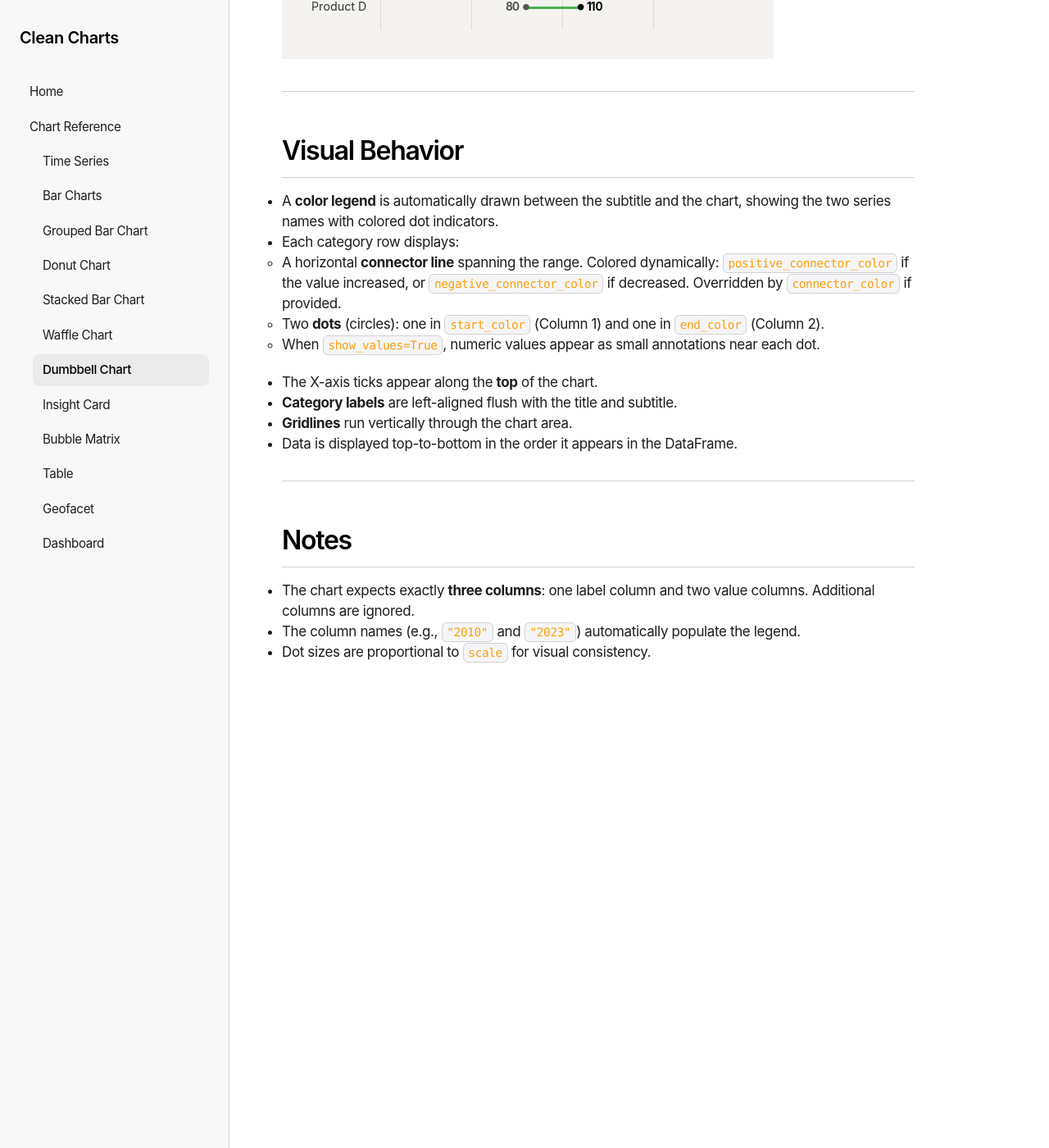
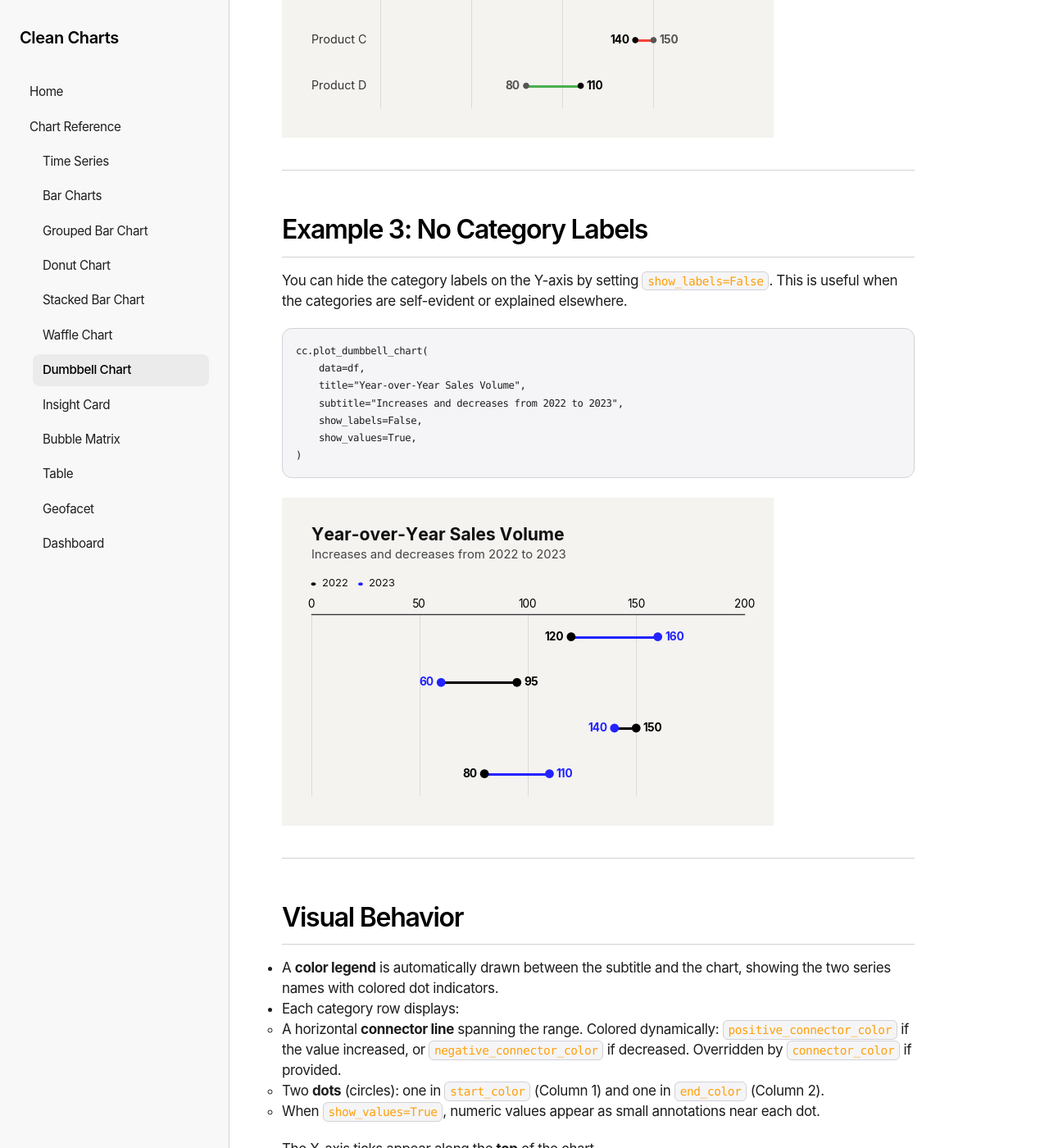
Before and after one commit to raghuramsirigiri/clean_charts_docs, a Jekyll site: the page built from reference/dumbbell.md, in a window 1280 px wide and 1400 px high, scrolled down 5017 px. Shown: the whole window at 82% size. Built offline with Jekyll 4.4.1, drawn with Linux system fonts in a browser that asks for light colours; before the commit the page ends 5894 px from its top, so only the background shows below that; some of the changed text lies outside the part shown.

Commit message:
updated dumbbell chart docs

````diff
--- a/reference/dumbbell.md
+++ b/reference/dumbbell.md
@@ -31,6 +31,7 @@ clean_charts.plot_dumbbell_chart(
     negative_connector_color=None,
     value_suffix="",
     show_values=True,
+    show_labels=True,
     scale_text=True,
 )
 ```
@@ -56,6 +57,7 @@ clean_charts.plot_dumbbell_chart(
 | `negative_connector_color` | `str \| None` | `start_color` | Hex color for the connecting line when the difference is negative (end < start). |
 | `value_suffix`     | `str`            | `""`        | String appended to value annotations. |
 | `show_values`      | `bool`           | `True`      | Display numeric values next to each dot. |
+| `show_labels`      | `bool`           | `True`      | Display category labels on the left side of the chart. |
 | `scale_text`       | `bool`           | `True`      | Scale fonts proportionally. |
 
 ---
@@ -116,6 +118,24 @@ cc.plot_dumbbell_chart(
 
 ---
 
+## Example 3: No Category Labels
+
+You can hide the category labels on the Y-axis by setting `show_labels=False`. This is useful when the categories are self-evident or explained elsewhere.
+
+```python
+cc.plot_dumbbell_chart(
+    data=df,
+    title="Year-over-Year Sales Volume",
+    subtitle="Increases and decreases from 2022 to 2023",
+    show_labels=False,
+    show_values=True,
+)
+```
+
+![Dumbbell — No Labels](../images/docs/dumbbell_no_labels.png)
+
+---
+
 ## Visual Behavior
 
 - A **color legend** is automatically drawn between the subtitle and the chart, showing the two series names with colored dot indicators.
@@ -124,7 +144,7 @@ cc.plot_dumbbell_chart(
   - Two **dots** (circles): one in `start_color` (Column 1) and one in `end_color` (Column 2).
   - When `show_values=True`, numeric values appear as small annotations near each dot.
 - The X-axis ticks appear along the **top** of the chart.
-- **Category labels** are left-aligned flush with the title and subtitle.
+- **Category labels** are left-aligned flush with the title and subtitle (unless `show_labels=False`).
 - **Gridlines** run vertically through the chart area.
 - Data is displayed top-to-bottom in the order it appears in the DataFrame.
 
````
Also changed, not shown: images/docs/dumbbell_no_labels.png (added).
